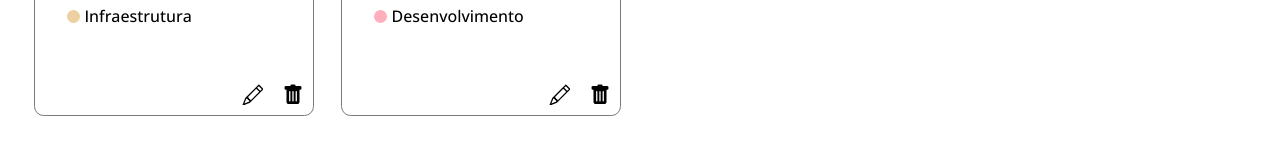
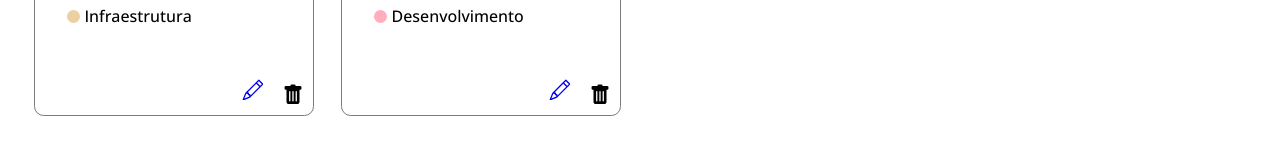
Before and after one commit to Brunowcst/AppFinancas, a React (Create React App) app in the folder app-financas/: page /projects in a window 1280 px wide. Shown: the part 303-468 px from the top of the page. Built offline with nearby package versions, Linux system fonts and the light colour scheme; data requests are answered from the project's data file.

Commit message:
Criando página de edição de projetos

```diff
--- a/app-financas/src/components/project/ProjectCard.js
+++ b/app-financas/src/components/project/ProjectCard.js
@@ -1,4 +1,5 @@
 import styles from "./ProjectCard.module.css";
+import {Link} from 'react-router-dom'
 import {useState} from 'react';
 import {BsPencil, BsFillTrashFill} from 'react-icons/bs';
 import Modal from 'react-modal';
@@ -22,7 +23,9 @@ function ProjectCard({name, budget, id, category, handleRemove}) {
             <div className={styles.card_cost}> <span>Custo:</span> R${budget}</div>
             <div className={styles.card_category}><span className={`${styles.category_highlighter} ${styles[category.toLowerCase()]}`}></span> {category}</div>
             <div className={styles.container_icons}>
-                <BsPencil className={styles.icon}/>
+                <Link to={`/project/${id}`}>
+                    <BsPencil className={styles.icon}/>
+                </Link>
                 <BsFillTrashFill onClick={openModal} className={styles.icon}/>
             </div>
 
```
Also changed, not shown: app-financas/src/components/pages/Project.js (added, +11 -0 lines).
